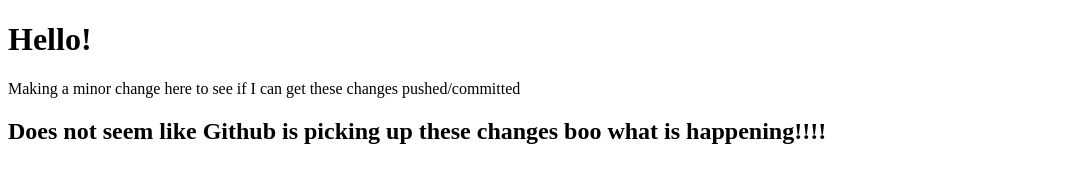
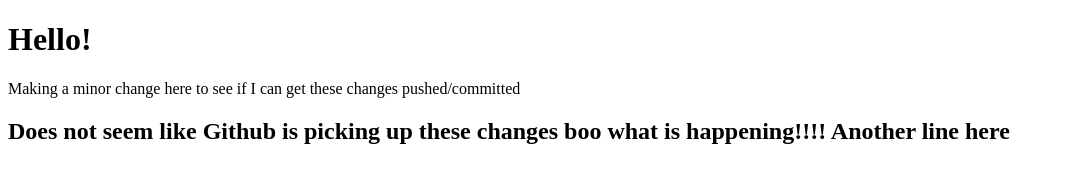
Before and after one commit to ambardekokmercado/html-basics, a plain HTML site: page index.html in a window 1280 px wide. Shown: the whole page, without its empty margins (0-1065 px from the left). Drawn offline with Linux system fonts and the light colour scheme.

Commit message:
Trying to reconnect

```diff
--- a/index.html
+++ b/index.html
@@ -9,6 +9,7 @@
                these changes pushed/committed</p>
             <h2>Does not seem like Github is picking up these changes
               boo what is happening!!!!
+              Another line here
             </h2>
     </body>
 
```
